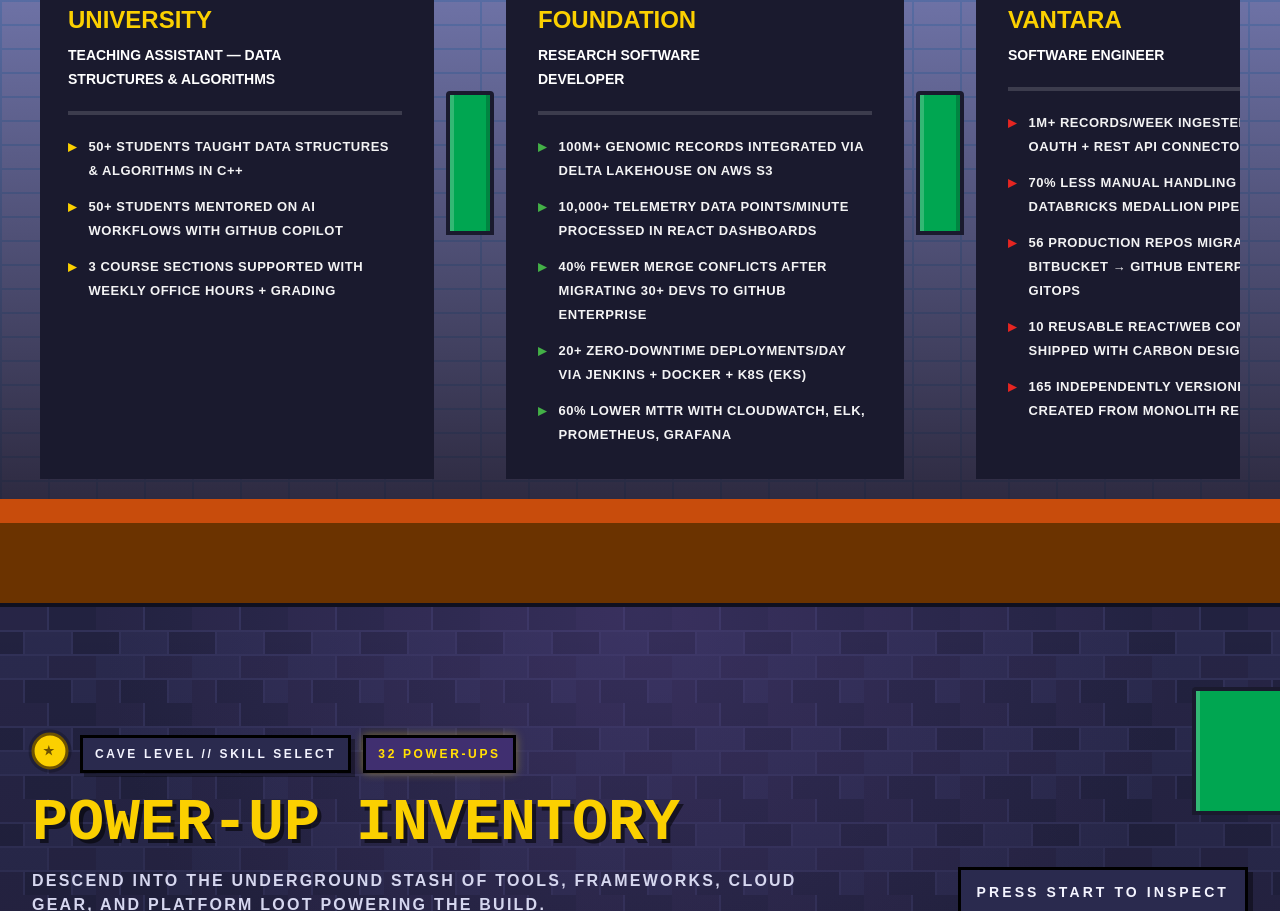
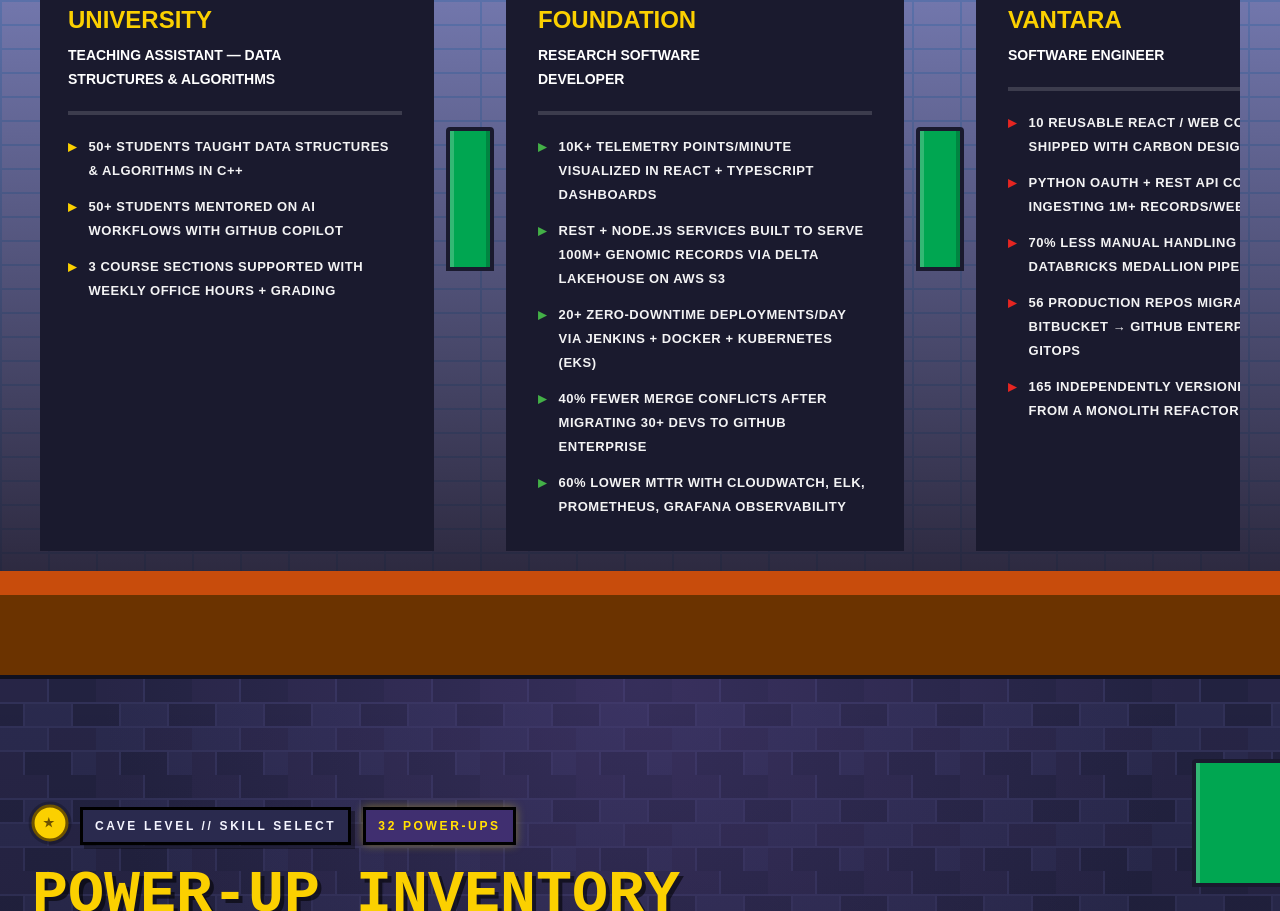
Before and after one commit to SamvedhyaBendapudi/Samvedhya, a Next.js app: page / in a window 1280 px wide. Shown: the part 3026-3937 px from the top of the page. Built offline with nearby package versions, Linux system fonts and the light colour scheme.

Commit message:
Refactor metrics for clarity and consistency

```diff
--- a/src/components/Experience.tsx
+++ b/src/components/Experience.tsx
@@ -24,11 +24,11 @@
     period: "09/2024 – Present",
     color: "#43B047",
     metrics: [
-      "100M+ genomic records integrated via Delta Lakehouse on AWS S3",
-      "10,000+ telemetry data points/minute processed in React dashboards",
+      "10K+ telemetry points/minute visualized in React + TypeScript dashboards",
+      "REST + Node.js services built to serve 100M+ genomic records via Delta Lakehouse on AWS S3",
+      "20+ zero-downtime deployments/day via Jenkins + Docker + Kubernetes (EKS)",
       "40% fewer merge conflicts after migrating 30+ devs to GitHub Enterprise",
-      "20+ zero-downtime deployments/day via Jenkins + Docker + K8s (EKS)",
-      "60% lower MTTR with CloudWatch, ELK, Prometheus, Grafana",
+      "60% lower MTTR with CloudWatch, ELK, Prometheus, Grafana observability",
     ],
   },
   {
@@ -39,11 +39,11 @@
     period: "08/2022 – 08/2024",
     color: "#E52521",
     metrics: [
-      "1M+ records/week ingested via Python OAuth + REST API connectors",
+      "10 reusable React / Web Components shipped with Carbon design parity",
+      "Python OAuth + REST API connectors ingesting 1M+ records/week",
       "70% less manual handling with Azure Databricks medallion pipelines",
       "56 production repos migrated Bitbucket → GitHub Enterprise with GitOps",
-      "10 reusable React/Web Components shipped with Carbon design parity",
-      "165 independently versioned repos created from monolith refactor",
+      "165 independently versioned services from a monolith refactor",
     ],
   },
   {
@@ -54,9 +54,9 @@
     period: "01/2022 – 08/2022",
     color: "#049CD8",
     metrics: [
-      "3 banking regions served by SQL ETL for financial transactions",
-      "3 core builders shipped: workflow editor, query builder, form designer",
-      "12% productivity gain from unified Jira, GitHub, Teams interface",
+      "3 full-stack builders shipped: workflow editor, query builder, form designer",
+      "SQL ETL serving financial transactions across 3 banking regions",
+      "12% productivity gain from a unified Jira + GitHub + Teams interface",
     ],
   },
   {
@@ -67,9 +67,9 @@
     period: "01/2021 – 10/2021",
     color: "#FBD000",
     metrics: [
-      "30% faster deployments via automated Postman + Jenkins test pipelines",
-      "18K active users with 33-minute average engagement on E-Learning",
-      "1TB/day processed via AWS Lambda + Redshift + S3 ETL pipeline",
+      "Responsive E-Learning UI serving 18K active users at 33-min avg engagement",
+      "AWS Lambda + Redshift + S3 ETL pipeline processing 1TB/day",
+      "30% faster releases via automated Postman + Jenkins test pipelines",
     ],
   },
 ] as const;
```
